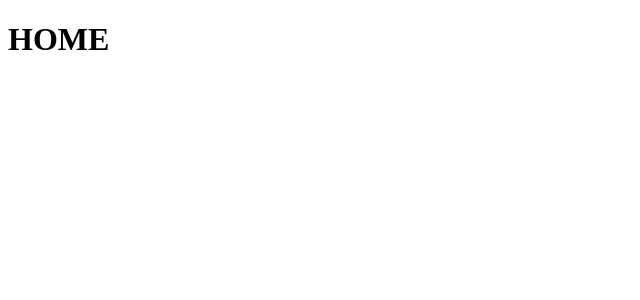
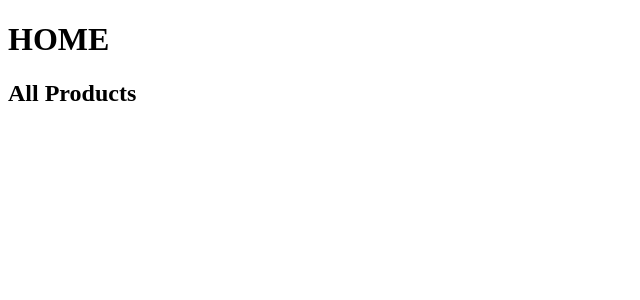
Before and after one commit to Ardison-Gardner/fakeStoreApiProject, a React (Create React App) app: page / in a window 1280 px wide. Shown: the top 300 px of the page, without its empty margins (0-640 px from the left). Built offline with nearby package versions, Linux system fonts and the light colour scheme.

Commit message:
Created AllProducts component, which will render a list of all available products from the api.

```diff
--- /dev/null
+++ b/src/components/AllProducts.js
@@ -0,0 +1,9 @@
+const AllProducts = () => {
+  return (
+    <div className="all-products">
+      <h2>All Products</h2>
+    </div>
+  );
+};
+
+export default AllProducts;
--- a/src/components/Home.js
+++ b/src/components/Home.js
@@ -1,7 +1,10 @@
+import AllProducts from "./AllProducts";
+
 const Home = () => {
   return (
     <div className="home">
       <h1>HOME</h1>
+      <AllProducts />
     </div>
   );
 };
```
